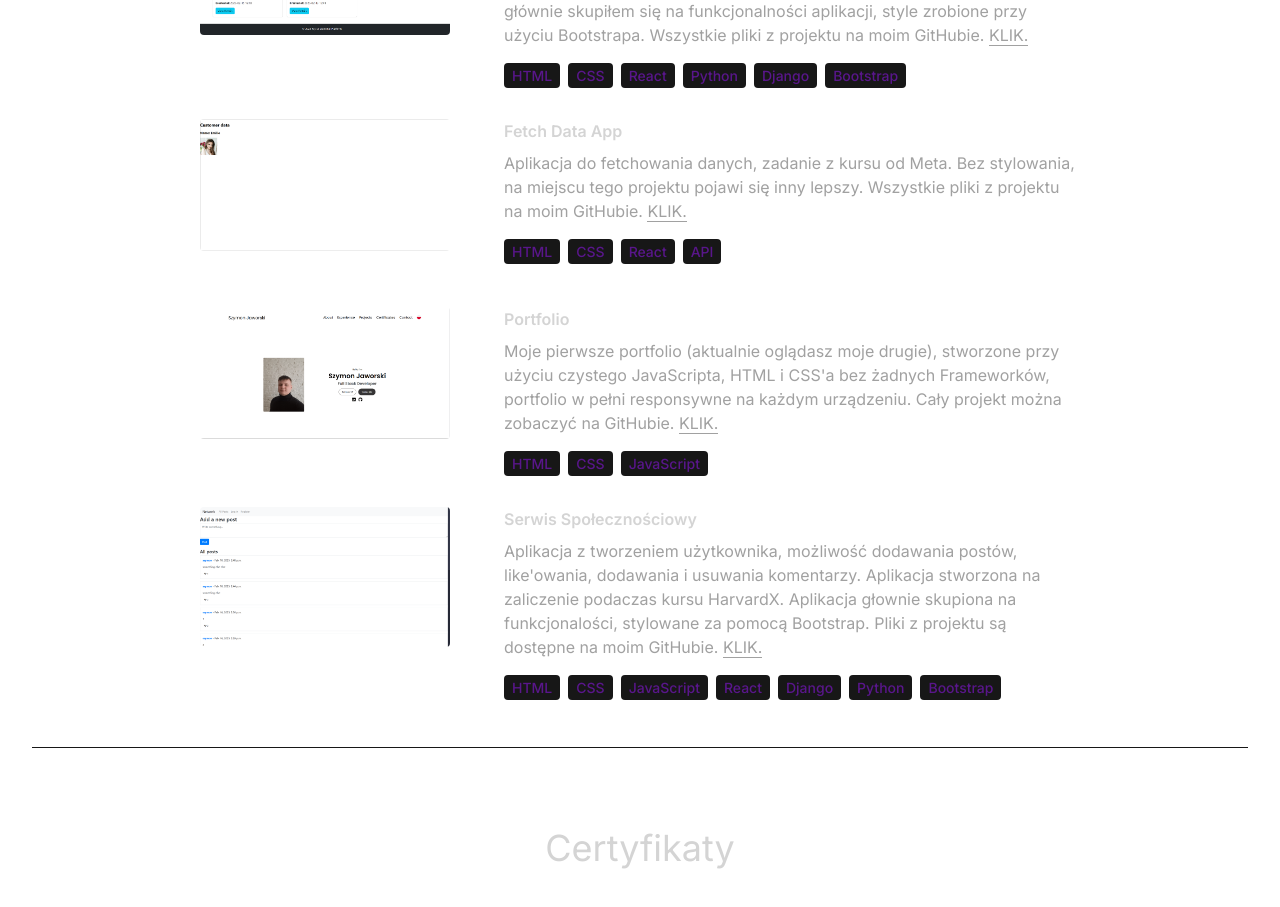
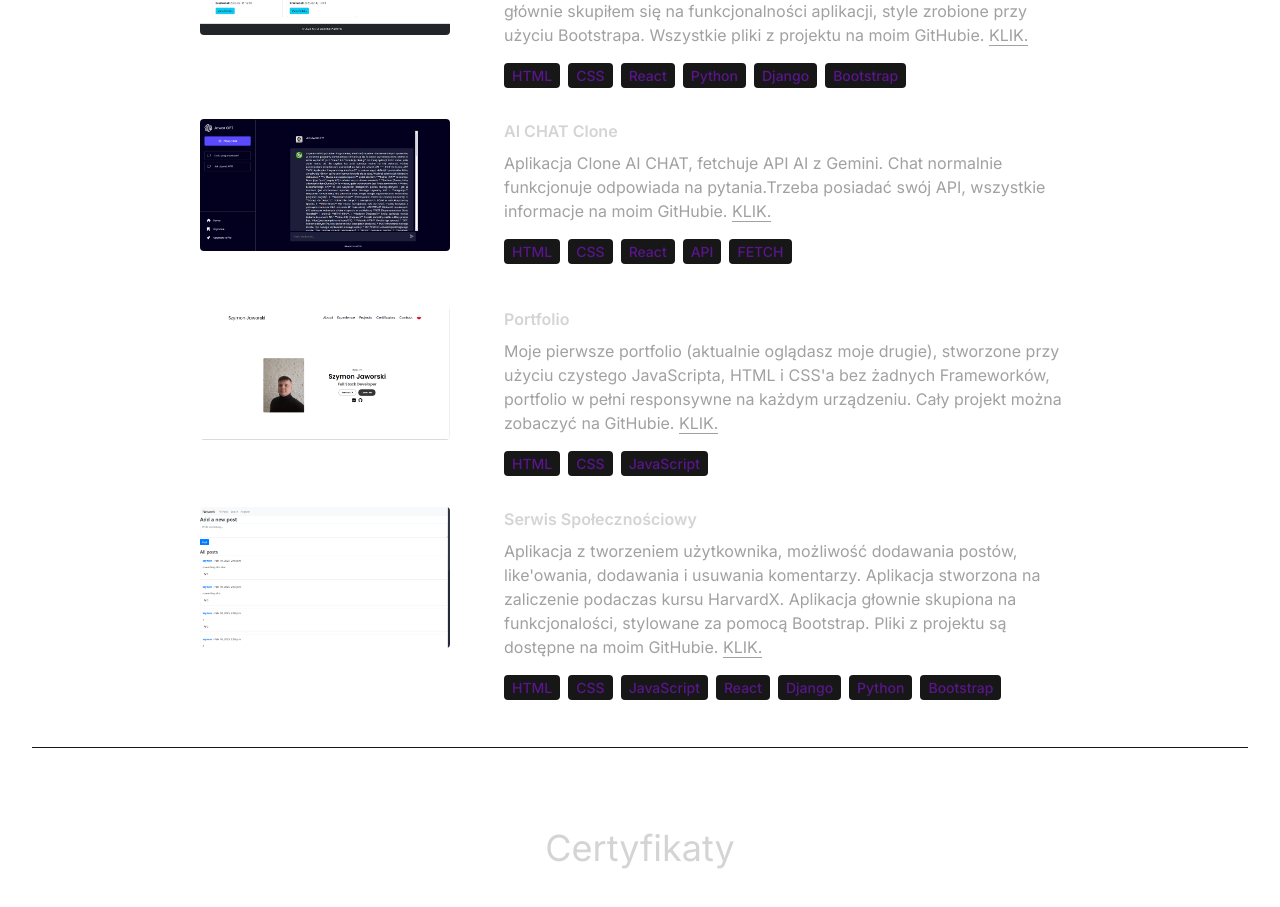
Before and after one commit to SzymonJawors/newPortfolio, a React (Vite) app: page / in a window 1280 px wide. Shown: the part 3256-4163 px from the top of the page. Built offline with nearby package versions, Linux system fonts and the light colour scheme.

Commit message:
Zmiana projektu

```diff
--- a/src/constants/index.js
+++ b/src/constants/index.js
@@ -79,11 +79,11 @@ export const PROJECTS = [
     ],
   },
   {
-    title: "Fetch Data App",
+    title: "AI CHAT Clone",
     image: project2,
     description:
-      "Aplikacja do fetchowania danych, zadanie z kursu od Meta. Bez stylowania, na miejscu tego projektu pojawi się inny lepszy. Wszystkie pliki z projektu na moim GitHubie.",
-    technologies: ["HTML", "CSS", "React", "API"],
+      "Aplikacja Clone AI CHAT, fetchuje API AI z Gemini. Chat normalnie funkcjonuje odpowiada na pytania.Trzeba posiadać swój API, wszystkie informacje na moim GitHubie.",
+    technologies: ["HTML", "CSS", "React", "API", "FETCH"],
   },
   {
     title: "Portfolio",
```
Also changed, not shown: src/assets/projects/project-2.png.
